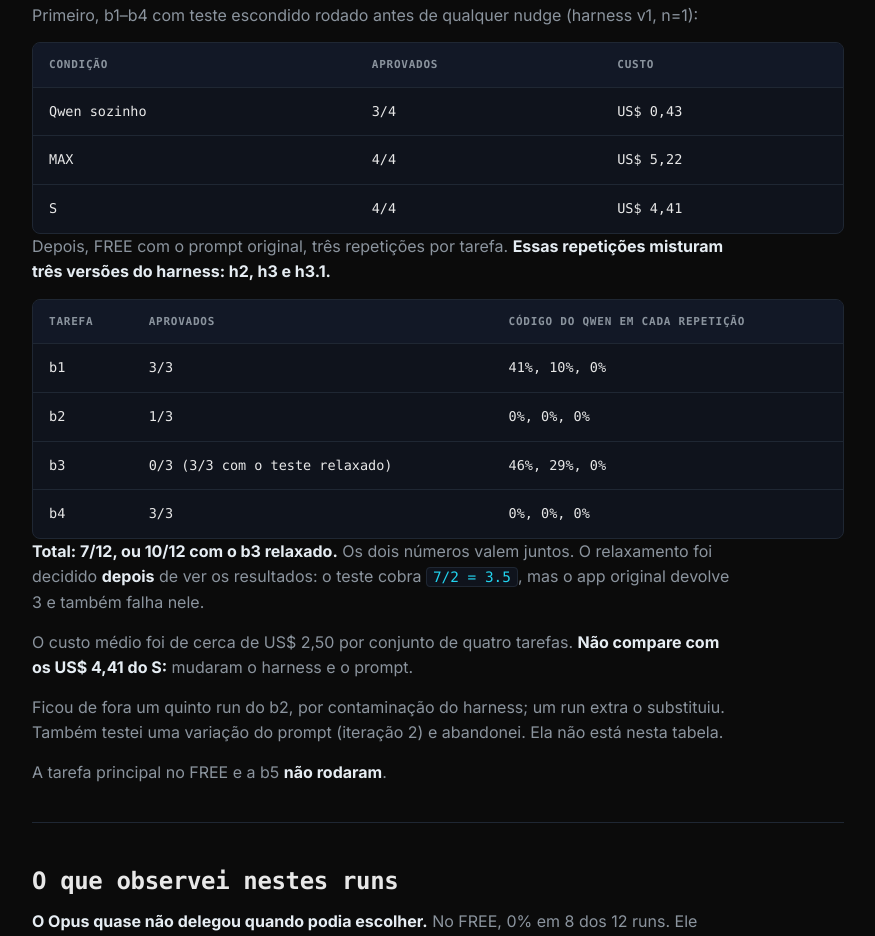
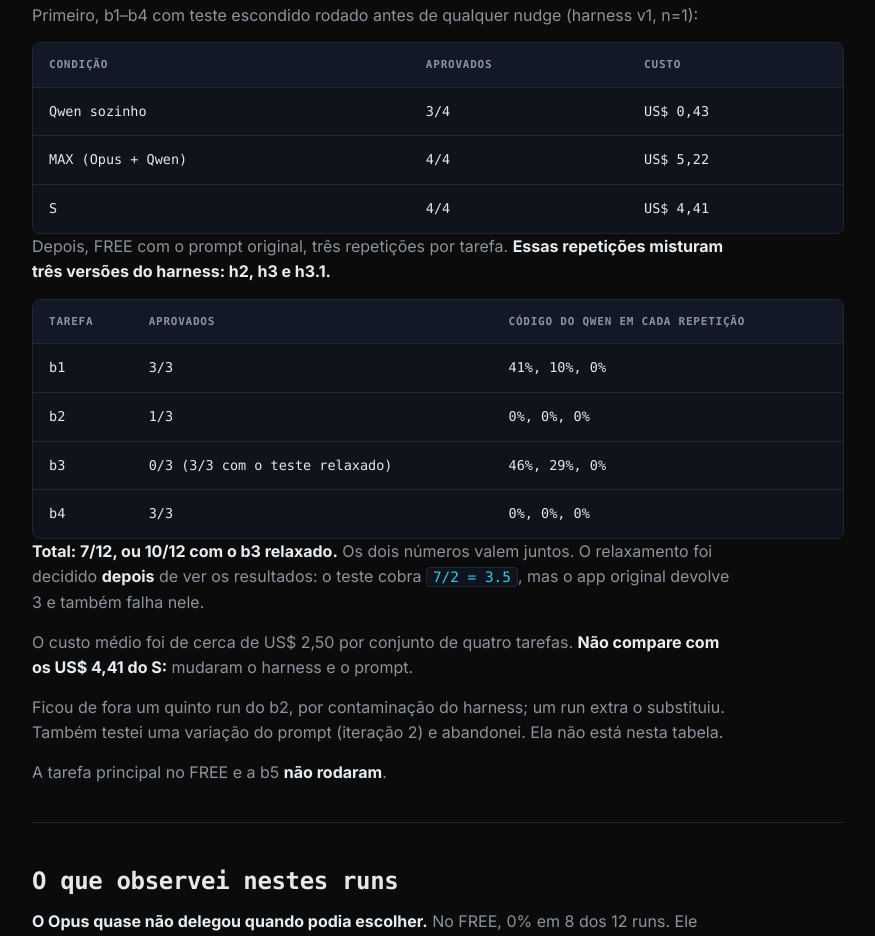
Before and after one commit to carl0sfelipe/llms.surf, a plain HTML site: page site/blog/planner-caro-executor-barato/index.html in a window 1280 px wide. Shown: the part 2297-3233 px from the top of the page, without its empty margins (202-1077 px from the left). Drawn offline with Linux system fonts and the light colour scheme; a small style sheet from the web is missing.

Commit message:
blog: name the MAX executor in the maintenance table
Co-Authored-By: Claude Opus 5.5 <noreply@anthropic.com>

```diff
--- a/site/blog/planner-caro-executor-barato/index.html
+++ b/site/blog/planner-caro-executor-barato/index.html
@@ -91,7 +91,7 @@
 <hr>
 <h2>Manutenção</h2>
 <p>Primeiro, b1–b4 com teste escondido rodado antes de qualquer nudge (harness v1, n=1):</p>
-<div class="table-wrap"><table><thead><tr><th scope="col">Condição</th><th scope="col">Aprovados</th><th scope="col">Custo</th></tr></thead><tbody><tr><td>Qwen sozinho</td><td>3/4</td><td>US$ 0,43</td></tr><tr><td>MAX</td><td>4/4</td><td>US$ 5,22</td></tr><tr><td>S</td><td>4/4</td><td>US$ 4,41</td></tr></tbody></table></div>
+<div class="table-wrap"><table><thead><tr><th scope="col">Condição</th><th scope="col">Aprovados</th><th scope="col">Custo</th></tr></thead><tbody><tr><td>Qwen sozinho</td><td>3/4</td><td>US$ 0,43</td></tr><tr><td>MAX (Opus + Qwen)</td><td>4/4</td><td>US$ 5,22</td></tr><tr><td>S</td><td>4/4</td><td>US$ 4,41</td></tr></tbody></table></div>
 <p>Depois, FREE com o prompt original, três repetições por tarefa. <b>Essas repetições misturam três versões do harness: h2, h3 e h3.1.</b></p>
 <div class="table-wrap"><table><thead><tr><th scope="col">Tarefa</th><th scope="col">Aprovados</th><th scope="col">Código do Qwen em cada repetição</th></tr></thead><tbody><tr><td>b1</td><td>3/3</td><td>41%, 10%, 0%</td></tr><tr><td>b2</td><td>1/3</td><td>0%, 0%, 0%</td></tr><tr><td>b3</td><td>0/3 (3/3 com o teste relaxado)</td><td>46%, 29%, 0%</td></tr><tr><td>b4</td><td>3/3</td><td>0%, 0%, 0%</td></tr></tbody></table></div>
 <p><b>Total: 7/12, ou 10/12 com o b3 relaxado.</b> Os dois números valem juntos. O relaxamento foi decidido <b>depois</b> de ver os resultados: o teste cobra <code>7/2 = 3.5</code>, mas o app original devolve 3 e também falha nele.</p>
```
Also changed, not shown: 1 other file.
